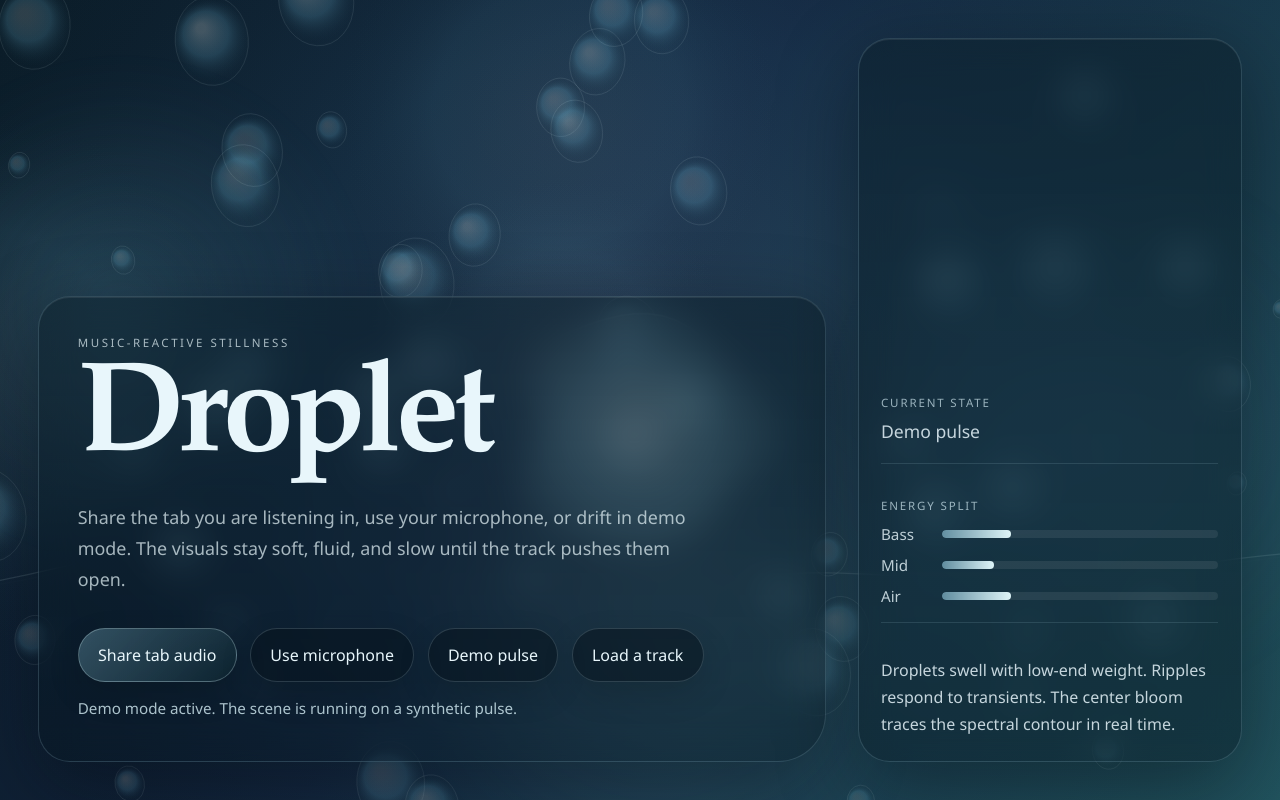
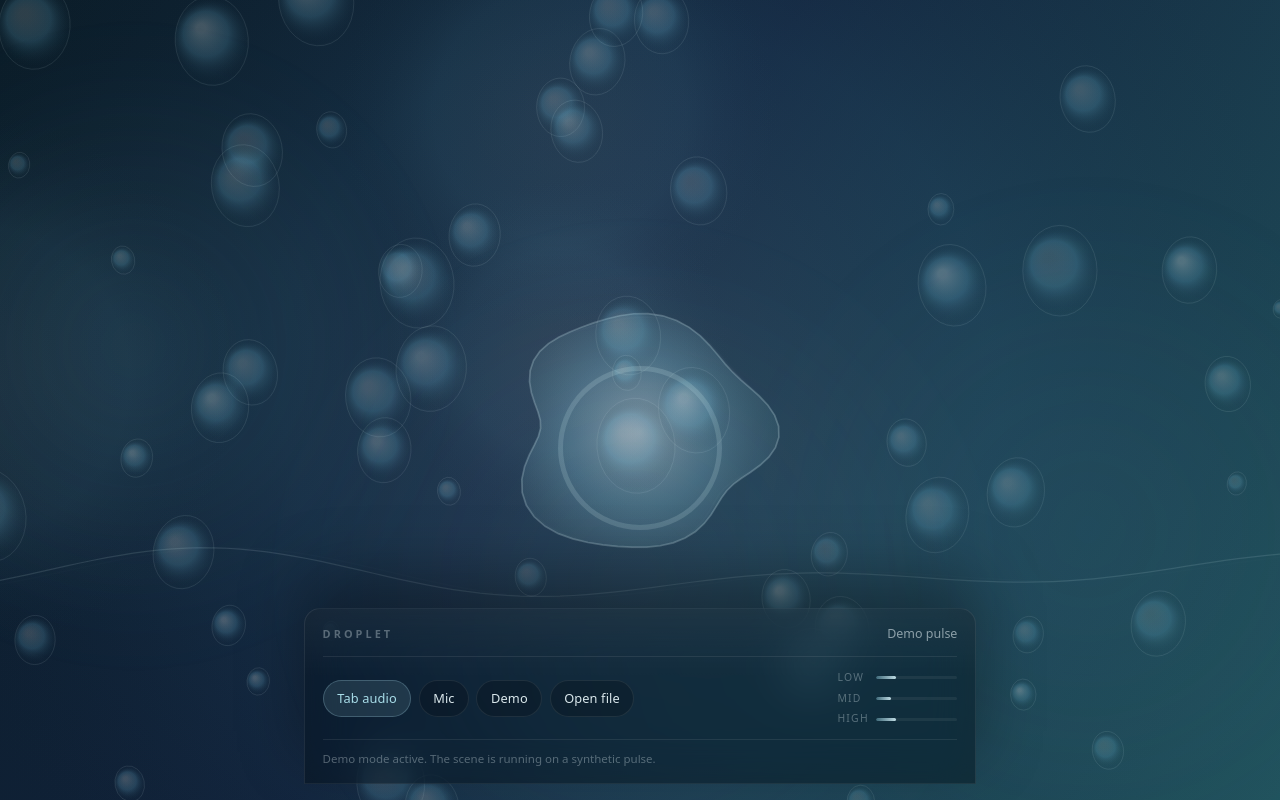
Before and after one commit to TheIthorian/droplet, a plain HTML site: page index.html in a window 1280 px wide. Drawn offline with Linux system fonts and the light colour scheme; animation ran at ten frames a second.

Commit message:
feat: use minimal controls

```diff
--- a/index.html
+++ b/index.html
@@ -21,58 +21,54 @@
       <div class="grain"></div>
     </div>
 
-    <main class="shell">
-      <section class="hero">
-        <p class="eyebrow">Music-reactive stillness</p>
-        <h1>Droplet</h1>
-        <p class="lede">
-          Share the tab you are listening in, use your microphone, or drift in
-          demo mode. The visuals stay soft, fluid, and slow until the track
-          pushes them open.
-        </p>
+    <main class="chrome" aria-label="Droplet controls">
+      <div class="chrome-inner">
+        <header class="chrome-head">
+          <p class="wordmark">Droplet</p>
+          <p id="source-label" class="source">No source</p>
+        </header>
 
+        <div class="chrome-body">
           <div class="controls" role="group" aria-label="Audio controls">
-          <button id="share-audio" class="button button-primary">
-            Share tab audio
+            <button id="share-audio" class="btn btn-primary" type="button">
+              Tab audio
             </button>
-          <button id="mic-audio" class="button">Use microphone</button>
-          <button id="demo-mode" class="button">Demo pulse</button>
-          <label class="button button-file" for="audio-file">Load a track</label>
+            <button id="mic-audio" class="btn" type="button">Mic</button>
+            <button id="demo-mode" class="btn" type="button">Demo</button>
+            <label class="btn btn-file" for="audio-file">Open file</label>
             <input id="audio-file" type="file" accept="audio/*" />
           </div>
 
-        <p id="status" class="status">
-          Idle. Start with tab audio for the cleanest response.
-        </p>
-      </section>
-
-      <aside class="panel">
-        <div class="panel-block">
-          <p class="panel-label">Current state</p>
-          <p id="source-label" class="panel-value">No source connected</p>
+          <div
+            class="spectrum"
+            role="group"
+            aria-label="Frequency energy"
+          >
+            <div class="spectrum-row">
+              <span class="spectrum-label">Low</span>
+              <div class="spectrum-track">
+                <div id="bass-meter" class="spectrum-fill"></div>
               </div>
-
-        <div class="panel-block">
-          <p class="panel-label">Energy split</p>
-          <div class="meter-row">
-            <span>Bass</span>
-            <div class="meter"><div id="bass-meter" class="meter-fill"></div></div>
             </div>
-          <div class="meter-row">
-            <span>Mid</span>
-            <div class="meter"><div id="mid-meter" class="meter-fill"></div></div>
+            <div class="spectrum-row">
+              <span class="spectrum-label">Mid</span>
+              <div class="spectrum-track">
+                <div id="mid-meter" class="spectrum-fill"></div>
               </div>
-          <div class="meter-row">
-            <span>Air</span>
-            <div class="meter"><div id="high-meter" class="meter-fill"></div></div>
+            </div>
+            <div class="spectrum-row">
+              <span class="spectrum-label">High</span>
+              <div class="spectrum-track">
+                <div id="high-meter" class="spectrum-fill"></div>
+              </div>
+            </div>
           </div>
         </div>
 
-        <div class="panel-block panel-caption">
-          Droplets swell with low-end weight. Ripples respond to transients.
-          The center bloom traces the spectral contour in real time.
+        <p id="status" class="status">
+          Idle — tab audio is clearest when your player is in this tab.
+        </p>
       </div>
-      </aside>
     </main>
 
     <audio id="audio-player" preload="metadata" crossorigin="anonymous"></audio>
--- a/style.css
+++ b/style.css
@@ -1,15 +1,17 @@
 :root {
   color-scheme: dark;
-  --bg-1: #041520;
-  --bg-2: #0b2432;
-  --bg-3: #19415a;
-  --ink: #e8f6fb;
-  --muted: rgba(232, 246, 251, 0.7);
-  --line: rgba(195, 237, 255, 0.16);
-  --glass: rgba(4, 18, 27, 0.42);
-  --shadow: rgba(2, 8, 12, 0.42);
-  --accent: #98d7eb;
-  --accent-strong: #dbfbff;
+  --void: #03080c;
+  --depth: #0a1218;
+  --haze: #13242e;
+  --ink: rgba(236, 248, 252, 0.92);
+  --ink-soft: rgba(236, 248, 252, 0.55);
+  --ink-faint: rgba(236, 248, 252, 0.32);
+  --stroke: rgba(255, 255, 255, 0.08);
+  --stroke-hover: rgba(255, 255, 255, 0.14);
+  --glass: rgba(6, 14, 20, 0.45);
+  --glass-strong: rgba(10, 22, 30, 0.72);
+  --glow: rgba(160, 220, 240, 0.22);
+  --accent: #a8dce8;
 }
 
 * {
@@ -25,15 +27,20 @@ body {
   margin: 0;
   overflow: hidden;
   background:
-    radial-gradient(circle at 15% 20%, rgba(120, 206, 231, 0.14), transparent 30%),
-    radial-gradient(circle at 80% 15%, rgba(98, 171, 208, 0.12), transparent 24%),
-    linear-gradient(145deg, var(--bg-1), var(--bg-2) 45%, var(--bg-3));
+    radial-gradient(ellipse 120% 80% at 50% -20%, rgba(100, 170, 200, 0.12), transparent 55%),
+    radial-gradient(ellipse 80% 60% at 100% 100%, rgba(40, 90, 110, 0.18), transparent 50%),
+    linear-gradient(165deg, var(--void), var(--depth) 42%, var(--haze));
   color: var(--ink);
   font-family:
-    "Avenir Next",
+    ui-sans-serif,
+    system-ui,
+    -apple-system,
     "Segoe UI",
-    "Trebuchet MS",
+    "Helvetica Neue",
     sans-serif;
+  font-size: 15px;
+  line-height: 1.45;
+  -webkit-font-smoothing: antialiased;
 }
 
 button,
@@ -61,146 +68,171 @@ label {
 .mist {
   position: absolute;
   border-radius: 50%;
-  filter: blur(24px);
-  opacity: 0.6;
+  filter: blur(32px);
+  opacity: 0.45;
   mix-blend-mode: screen;
-  animation: drift 18s ease-in-out infinite;
+  animation: drift 22s ease-in-out infinite;
+}
+
+@media (prefers-reduced-motion: reduce) {
+  .mist {
+    animation: none;
+  }
 }
 
 .mist-a {
-  top: 12%;
-  left: -8%;
-  width: 28rem;
-  height: 28rem;
-  background: radial-gradient(circle, rgba(123, 207, 230, 0.28), transparent 70%);
+  top: 8%;
+  left: -12%;
+  width: min(36rem, 70vw);
+  height: min(36rem, 70vw);
+  background: radial-gradient(circle, rgba(120, 200, 220, 0.2), transparent 72%);
 }
 
 .mist-b {
-  right: -6%;
-  top: 24%;
-  width: 32rem;
-  height: 32rem;
-  background: radial-gradient(circle, rgba(94, 140, 187, 0.22), transparent 68%);
-  animation-duration: 24s;
-  animation-delay: -9s;
+  right: -10%;
+  top: 28%;
+  width: min(40rem, 75vw);
+  height: min(40rem, 75vw);
+  background: radial-gradient(circle, rgba(80, 130, 160, 0.16), transparent 70%);
+  animation-duration: 28s;
+  animation-delay: -10s;
 }
 
 .mist-c {
-  bottom: -14%;
-  left: 30%;
-  width: 34rem;
-  height: 34rem;
-  background: radial-gradient(circle, rgba(194, 244, 255, 0.16), transparent 65%);
-  animation-duration: 27s;
-  animation-delay: -14s;
+  bottom: -18%;
+  left: 22%;
+  width: min(44rem, 85vw);
+  height: min(44rem, 85vw);
+  background: radial-gradient(circle, rgba(200, 240, 255, 0.1), transparent 68%);
+  animation-duration: 32s;
+  animation-delay: -16s;
 }
 
 .grain {
   position: absolute;
   inset: 0;
-  opacity: 0.08;
+  opacity: 0.035;
   background-image:
-    linear-gradient(rgba(255, 255, 255, 0.05) 1px, transparent 1px),
-    linear-gradient(90deg, rgba(255, 255, 255, 0.04) 1px, transparent 1px);
-  background-size: 4px 4px, 4px 4px;
-  mask-image: radial-gradient(circle at center, black 45%, transparent 85%);
+    linear-gradient(rgba(255, 255, 255, 0.04) 1px, transparent 1px),
+    linear-gradient(90deg, rgba(255, 255, 255, 0.03) 1px, transparent 1px);
+  background-size: 3px 3px, 3px 3px;
+  mask-image: radial-gradient(ellipse 75% 70% at 50% 40%, black 30%, transparent 78%);
 }
 
-.shell {
-  position: relative;
+.chrome {
+  position: fixed;
   z-index: 1;
-  min-height: 100vh;
-  display: grid;
-  grid-template-columns: minmax(0, 1.25fr) minmax(18rem, 24rem);
-  gap: 2rem;
-  align-items: end;
-  padding: clamp(1.5rem, 3vw, 3rem);
+  left: 50%;
+  bottom: 0;
+  transform: translateX(-50%);
+  width: min(42rem, calc(100% - 1.5rem));
+  padding: 0 0 max(1rem, env(safe-area-inset-bottom));
+  pointer-events: none;
 }
 
-.hero,
-.panel {
-  backdrop-filter: blur(18px);
-  background: linear-gradient(180deg, rgba(9, 28, 39, 0.5), var(--glass));
-  border: 1px solid var(--line);
+.chrome-inner {
+  pointer-events: auto;
+  padding: 1rem 1.1rem 1.05rem;
+  border-radius: 1rem 1rem 0 0;
+  border: 1px solid var(--stroke);
+  border-bottom: none;
+  background: linear-gradient(180deg, rgba(255, 255, 255, 0.04), transparent 40%),
+    var(--glass);
+  backdrop-filter: blur(20px) saturate(1.2);
+  -webkit-backdrop-filter: blur(20px) saturate(1.2);
   box-shadow:
-    0 24px 80px var(--shadow),
-    inset 0 1px 0 rgba(255, 255, 255, 0.08);
+    0 -1px 0 rgba(255, 255, 255, 0.06) inset,
+    0 -32px 64px rgba(0, 0, 0, 0.35);
 }
 
-.hero {
-  max-width: 52rem;
-  padding: clamp(1.5rem, 3vw, 3rem);
-  border-radius: 2rem 2rem 3rem 2rem;
+.chrome-head {
+  display: flex;
+  align-items: baseline;
+  justify-content: space-between;
+  gap: 1rem;
+  margin-bottom: 0.85rem;
+  padding-bottom: 0.75rem;
+  border-bottom: 1px solid var(--stroke);
 }
 
-.eyebrow {
-  margin: 0 0 0.85rem;
+.wordmark {
+  margin: 0;
+  font-size: 0.68rem;
+  font-weight: 600;
+  letter-spacing: 0.28em;
   text-transform: uppercase;
-  letter-spacing: 0.22em;
-  font-size: 0.72rem;
-  color: var(--muted);
+  color: var(--ink-faint);
 }
 
-h1 {
+.source {
   margin: 0;
-  font-family:
-    "Iowan Old Style",
-    "Palatino Linotype",
-    "Book Antiqua",
-    serif;
-  font-size: clamp(3.8rem, 11vw, 8rem);
-  font-weight: 600;
-  line-height: 0.92;
-  letter-spacing: -0.05em;
+  font-size: 0.78rem;
+  font-weight: 500;
+  color: var(--ink-soft);
+  text-align: right;
+  max-width: 60%;
+  white-space: nowrap;
+  overflow: hidden;
+  text-overflow: ellipsis;
 }
 
-.lede {
-  max-width: 38rem;
-  margin: 1.25rem 0 0;
-  color: var(--muted);
-  font-size: clamp(1rem, 1.4vw, 1.2rem);
-  line-height: 1.75;
+.chrome-body {
+  display: grid;
+  grid-template-columns: 1fr auto;
+  gap: 1rem 1.25rem;
+  align-items: center;
 }
 
 .controls {
   display: flex;
   flex-wrap: wrap;
-  gap: 0.85rem;
-  margin-top: 2rem;
+  gap: 0.45rem;
 }
 
-.button {
+.btn {
   appearance: none;
-  border: 1px solid rgba(212, 243, 255, 0.16);
-  background: rgba(6, 19, 28, 0.52);
+  margin: 0;
+  border: 1px solid var(--stroke);
+  background: rgba(0, 0, 0, 0.2);
   color: var(--ink);
-  padding: 0.95rem 1.2rem;
+  padding: 0.5rem 0.85rem;
   border-radius: 999px;
+  font-size: 0.8rem;
+  font-weight: 500;
+  letter-spacing: 0.01em;
   cursor: pointer;
   transition:
-    transform 220ms ease,
-    border-color 220ms ease,
-    background 220ms ease,
-    box-shadow 220ms ease;
-  box-shadow: 0 12px 32px rgba(0, 0, 0, 0.15);
+    border-color 160ms ease,
+    background 160ms ease,
+    color 160ms ease;
 }
 
-.button:hover,
-.button:focus-visible {
-  transform: translateY(-1px);
-  border-color: rgba(223, 250, 255, 0.32);
-  background: rgba(11, 33, 45, 0.78);
-  outline: none;
+.btn:hover {
+  border-color: var(--stroke-hover);
+  background: var(--glass-strong);
 }
 
-.button-primary {
-  background: linear-gradient(135deg, rgba(155, 220, 240, 0.28), rgba(13, 36, 48, 0.84));
-  border-color: rgba(223, 250, 255, 0.28);
+.btn:focus-visible {
+  outline: none;
+  border-color: rgba(168, 220, 232, 0.45);
+  box-shadow: 0 0 0 3px var(--glow);
 }
 
-.button-file {
+.btn-primary {
+  border-color: rgba(168, 220, 232, 0.25);
+  background: rgba(168, 220, 232, 0.12);
+  color: var(--accent);
+}
+
+.btn-primary:hover {
+  border-color: rgba(168, 220, 232, 0.4);
+  background: rgba(168, 220, 232, 0.18);
+}
+
+.btn-file {
   display: inline-flex;
   align-items: center;
+  justify-content: center;
 }
 
 #audio-file {
@@ -214,75 +246,54 @@ h1 {
   border: 0;
 }
 
-.status {
-  min-height: 1.5rem;
-  margin: 1rem 0 0;
-  color: rgba(224, 248, 255, 0.76);
-  font-size: 0.95rem;
+.spectrum {
+  display: flex;
+  flex-direction: column;
+  gap: 0.35rem;
+  min-width: 7.5rem;
 }
 
-.panel {
-  padding: 1.4rem;
-  border-radius: 2rem;
-  align-self: stretch;
-  display: flex;
-  flex-direction: column;
-  justify-content: flex-end;
-  gap: 1.1rem;
+.spectrum-row {
+  display: grid;
+  grid-template-columns: 1.9rem 1fr;
+  align-items: center;
+  gap: 0.5rem;
 }
 
-.panel-block {
-  padding: 1rem 0;
-  border-bottom: 1px solid rgba(195, 237, 255, 0.12);
+.spectrum-label {
+  font-size: 0.65rem;
+  font-weight: 500;
+  letter-spacing: 0.12em;
+  text-transform: uppercase;
+  color: var(--ink-faint);
 }
 
-.panel-block:last-child {
-  border-bottom: 0;
-  padding-bottom: 0;
+.spectrum-track {
+  height: 3px;
+  border-radius: 999px;
+  background: rgba(255, 255, 255, 0.06);
+  overflow: hidden;
 }
 
-.panel-label {
-  margin: 0 0 0.45rem;
-  color: rgba(225, 248, 255, 0.65);
-  text-transform: uppercase;
-  letter-spacing: 0.16em;
-  font-size: 0.72rem;
-}
-
-.panel-value,
-.panel-caption {
-  margin: 0;
-  line-height: 1.7;
-  color: rgba(232, 246, 251, 0.84);
-}
-
-.panel-value {
-  font-size: 1.1rem;
-}
-
-.meter-row {
-  display: grid;
-  grid-template-columns: 3rem 1fr;
-  align-items: center;
-  gap: 0.8rem;
-  margin-top: 0.7rem;
-  color: rgba(232, 246, 251, 0.8);
-  font-size: 0.95rem;
-}
-
-.meter {
-  overflow: hidden;
-  height: 0.5rem;
-  border-radius: 999px;
-  background: rgba(255, 255, 255, 0.08);
-}
-
-.meter-fill {
+.spectrum-fill {
   width: 12%;
   height: 100%;
   border-radius: inherit;
-  background: linear-gradient(90deg, rgba(145, 205, 226, 0.54), rgba(230, 252, 255, 0.96));
-  transition: width 140ms linear;
+  background: linear-gradient(
+    90deg,
+    rgba(120, 190, 210, 0.35),
+    rgba(220, 248, 255, 0.85)
+  );
+  transition: width 120ms linear;
+}
+
+.status {
+  margin: 0.75rem 0 0;
+  padding-top: 0.65rem;
+  border-top: 1px solid var(--stroke);
+  font-size: 0.72rem;
+  line-height: 1.5;
+  color: var(--ink-faint);
 }
 
 @keyframes drift {
@@ -292,44 +303,37 @@ h1 {
   }
 
   50% {
-    transform: translate3d(0, -18px, 0) scale(1.06);
+    transform: translate3d(0, -14px, 0) scale(1.04);
   }
 }
 
-@media (max-width: 980px) {
-  body {
-    overflow: auto;
+@media (max-width: 720px) {
+  .chrome {
+    width: calc(100% - 1rem);
   }
 
-  .shell {
+  .chrome-body {
     grid-template-columns: 1fr;
-    align-items: start;
-    min-height: 100vh;
+    gap: 0.85rem;
   }
 
-  .panel {
-    max-width: 40rem;
+  .spectrum {
+    min-width: 0;
+  }
+
+  .source {
+    max-width: 52%;
   }
 }
 
-@media (max-width: 640px) {
-  .shell {
-    padding: 1rem;
-    gap: 1rem;
+@media (max-width: 480px) {
+  .controls {
+    display: grid;
+    grid-template-columns: 1fr 1fr;
   }
 
-  .hero,
-  .panel {
-    border-radius: 1.5rem;
-  }
-
-  .controls {
-    flex-direction: column;
-    align-items: stretch;
-  }
-
-  .button,
-  .button-file {
+  .btn,
+  .btn-file {
     justify-content: center;
     width: 100%;
   }
```
Lines whose indentation alone changed are shown as unchanged.
